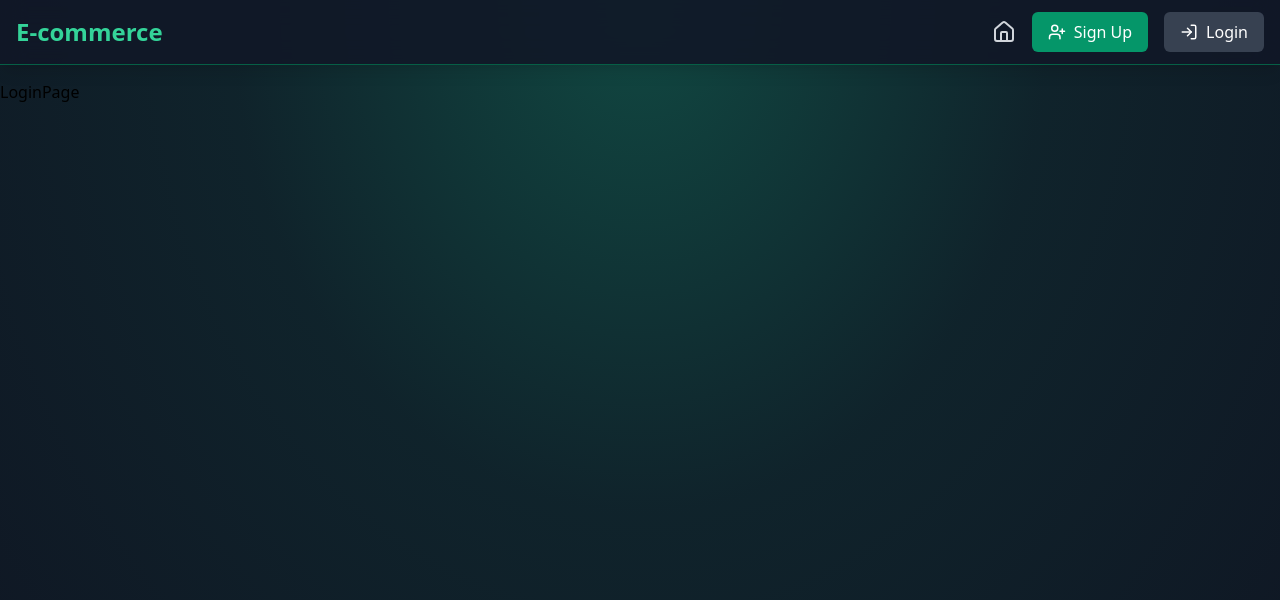
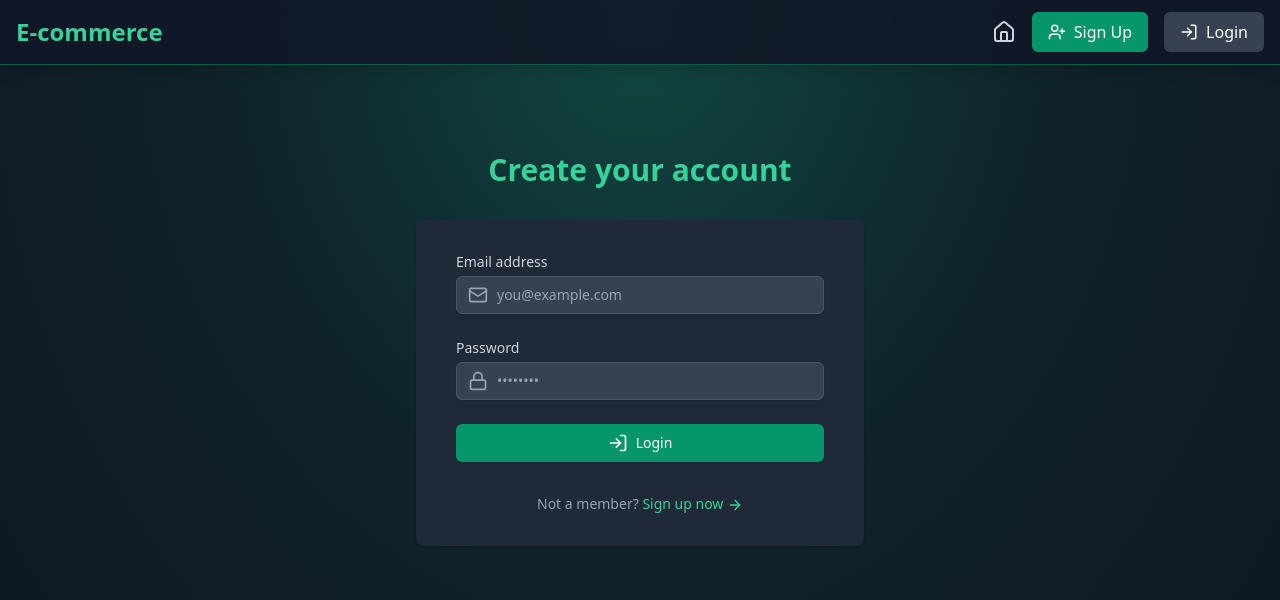
Before and after one commit to hotrucdiep21/E-Commerce, a React (Vite) app in the folder frontend/: page /login in a window 1280 px wide. Shown: the top 600 px of the page. Built offline with nearby package versions, Linux system fonts and the light colour scheme.

Commit message:
<create-ui>: login page

```diff
--- a/frontend/src/pages/LoginPage.jsx
+++ b/frontend/src/pages/LoginPage.jsx
@@ -1,9 +1,112 @@
-import React from 'react'
+import { useState } from "react";
+import { motion } from "framer-motion";
+import { Link } from "react-router-dom";
+import { LogIn, Mail, Lock, ArrowRight, Loader } from "lucide-react";
 
 const LoginPage = () => {
+  const loading = false;
+  const [email, setEmail] = useState("");
+  const [password, setPassword] = useState("");
+
+  const handleSubmit = (e) => {
+    e.preventDefault();
+    console.log(email, password);
+  }
   return (
-    <div>LoginPage</div>
-  )
+    <div className='flex flex-col justify-center py-12 sm:px-6 lg:px-8'>
+      <motion.div
+        className='sm:mx-auto sm:w-full sm:max-w-md'
+        initial={{ opacity: 0, y: -20 }}
+        animate={{ opacity: 1, y: 0 }}
+        transition={{ duration: 0.8 }}
+      >
+        <h2 className='mt-6 text-center text-3xl font-extrabold text-emerald-400'>Create your account</h2>
+      </motion.div>
+
+      <motion.div
+        className='mt-8 sm:mx-auto sm:w-full sm:max-w-md'
+        initial={{ opacity: 0, y: 20 }}
+        animate={{ opacity: 1, y: 0 }}
+        transition={{ duration: 0.8, delay: 0.2 }}
+      >
+        <div className='bg-gray-800 py-8 px-4 shadow sm:rounded-lg sm:px-10'>
+          <form onSubmit={handleSubmit} className='space-y-6'>
+            <div>
+              <label htmlFor='email' className='block text-sm font-medium text-gray-300'>
+                Email address
+              </label>
+              <div className='mt-1 relative rounded-md shadow-sm'>
+                <div className='absolute inset-y-0 left-0 pl-3 flex items-center pointer-events-none'>
+                  <Mail className='h-5 w-5 text-gray-400' aria-hidden='true' />
+                </div>
+                <input
+                  id='email'
+                  type='email'
+                  required
+                  value={email}
+                  onChange={(e) => setEmail(e.target.value)}
+                  className=' block w-full px-3 py-2 pl-10 bg-gray-700 border border-gray-600
+									rounded-md shadow-sm
+									 placeholder-gray-400 focus:outline-none focus:ring-emerald-500
+									 focus:border-emerald-500 sm:text-sm'
+                  placeholder='you@example.com'
+                />
+              </div>
+            </div>
+
+            <div>
+              <label htmlFor='password' className='block text-sm font-medium text-gray-300'>
+                Password
+              </label>
+              <div className='mt-1 relative rounded-md shadow-sm'>
+                <div className='absolute inset-y-0 left-0 pl-3 flex items-center pointer-events-none'>
+                  <Lock className='h-5 w-5 text-gray-400' aria-hidden='true' />
+                </div>
+                <input
+                  id='password'
+                  type='password'
+                  required
+                  value={password}
+                  onChange={(e) => setPassword(e.target.value)}
+                  className=' block w-full px-3 py-2 pl-10 bg-gray-700 border border-gray-600
+									rounded-md shadow-sm placeholder-gray-400 focus:outline-none focus:ring-emerald-500 focus:border-emerald-500 sm:text-sm'
+                  placeholder='••••••••'
+                />
+              </div>
+            </div>
+
+            <button
+              type='submit'
+              className='w-full flex justify-center py-2 px-4 border border-transparent
+							rounded-md shadow-sm text-sm font-medium text-white bg-emerald-600
+							 hover:bg-emerald-700 focus:outline-none focus:ring-2 focus:ring-offset-2
+							  focus:ring-emerald-500 transition duration-150 ease-in-out disabled:opacity-50'
+              disabled={loading}
+            >
+              {loading ? (
+                <>
+                  <Loader className='mr-2 h-5 w-5 animate-spin' aria-hidden='true' />
+                  Loading...
+                </>
+              ) : (
+                <>
+                  <LogIn className='mr-2 h-5 w-5' aria-hidden='true' />
+                  Login
+                </>
+              )}
+            </button>
+          </form>
+
+          <p className='mt-8 text-center text-sm text-gray-400'>
+            Not a member?{" "}
+            <Link to='/signup' className='font-medium text-emerald-400 hover:text-emerald-300'>
+              Sign up now <ArrowRight className='inline h-4 w-4' />
+            </Link>
+          </p>
+        </div>
+      </motion.div>
+    </div>
+  );
 }
 
 export default LoginPage
```
